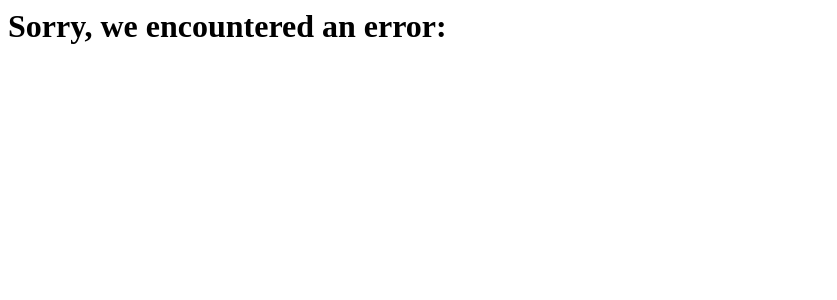
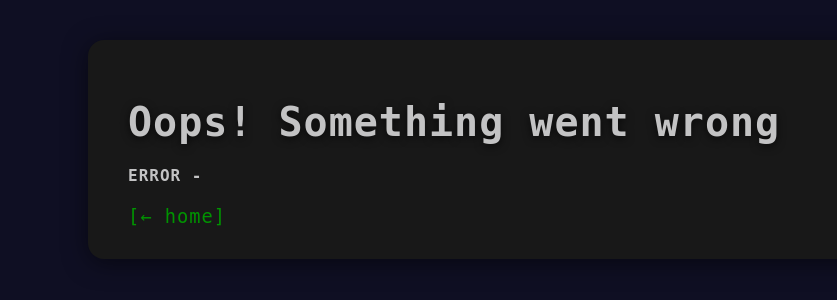
Before and after one commit to coding-kelps/finwar, a Python web app: template servers/rust-server/templates/error.html in a window 1280 px wide. Shown: the top 300 px of the page, without its empty margins (0-837 px from the left). Run offline with Jinja, Linux system fonts and the light colour scheme; the template is opened without the code that fills it: most values are stand-ins (such as "Sample title", 1, 10 or a date in 2020).

Commit message:
feat(market-server-rust): enhance error page to display status code and improved message

```diff
--- a/servers/rust-server/templates/error.html
+++ b/servers/rust-server/templates/error.html
@@ -1 +1,8 @@
-<h1>Sorry, we encountered an error: {{ error }}</h1>
+{% extends "base.html" %} {% block title %}{{ status }} - {{ error }}{% endblock
+%} {% block content %}
+<div>
+  <h1>Oops! Something went wrong</h1>
+  <h4>{{ status }} - {{ error }}</h4>
+  <a href="/home">← home</a>
+</div>
+{% endblock %}
```
Also changed, not shown: 1 other file.
